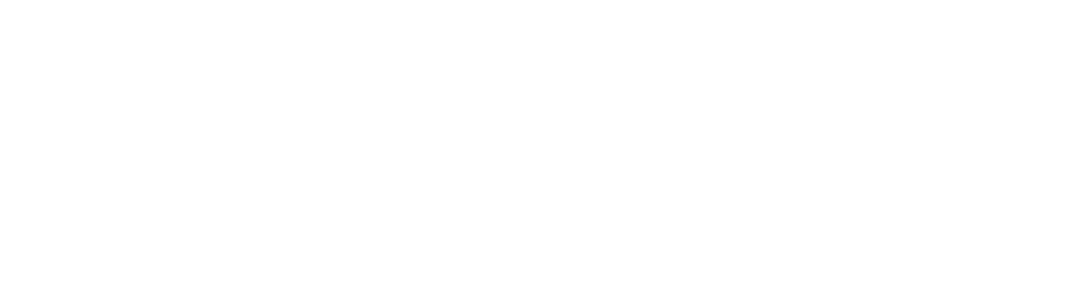
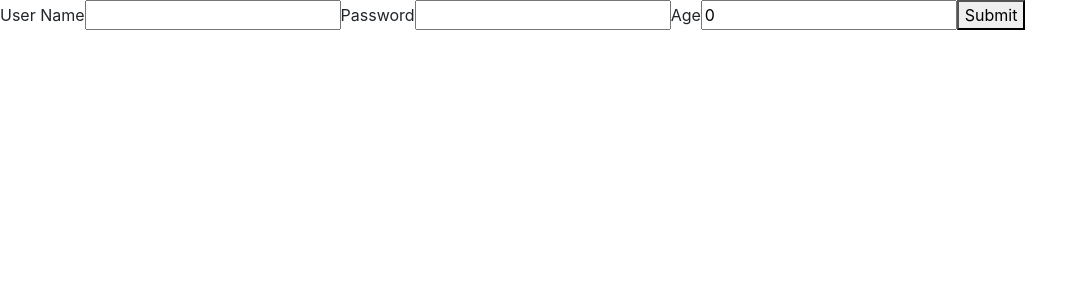
Before and after one commit to OdongAlican/track-it-front-end, a React (Create React App) app: page /signup in a window 1280 px wide. Shown: the top 300 px of the page, without its empty margins (0-1087 px from the left). Built offline with nearby package versions, Linux system fonts and the light colour scheme.

Commit message:
add signup form

```diff
--- a/src/components/auth/Signup.jsx
+++ b/src/components/auth/Signup.jsx
@@ -1,9 +1,31 @@
-import React from "react";
+import React, { useState } from "react";
+import { useDispatch } from 'react-redux'
+import { signUpAction } from '../../actions'
 
+const Signup = ( props ) => {
 
-const Signup = () => {
+    let { history } = props
+    const [username, setUsername] = useState('')
+    const [password, setPassword] = useState('')
+    const [age, setAge] = useState(0)
+    const dispatch = useDispatch()
+
+    const submitData = (event) => {
+        event.preventDefault()
+        dispatch(signUpAction({username, password, age}, history))
+    }
+
     return(
         <div>
+        <form onSubmit = { submitData }>
+            <label htmlFor="username">User Name</label>
+            <input value = { username } onChange={ e => setUsername(e.target.value) }></input>
+            <label htmlFor="password"> Password</label>
+            <input value = { password } onChange= { e => setPassword(e.target.value )}></input>
+            <label htmlFor="age"> Age </label>
+            <input value = { age } onChange = { e => setAge(e.target.value)}></input>
+            <button type="submit">Submit</button>
+        </form>
         </div>
     )
 }
```
